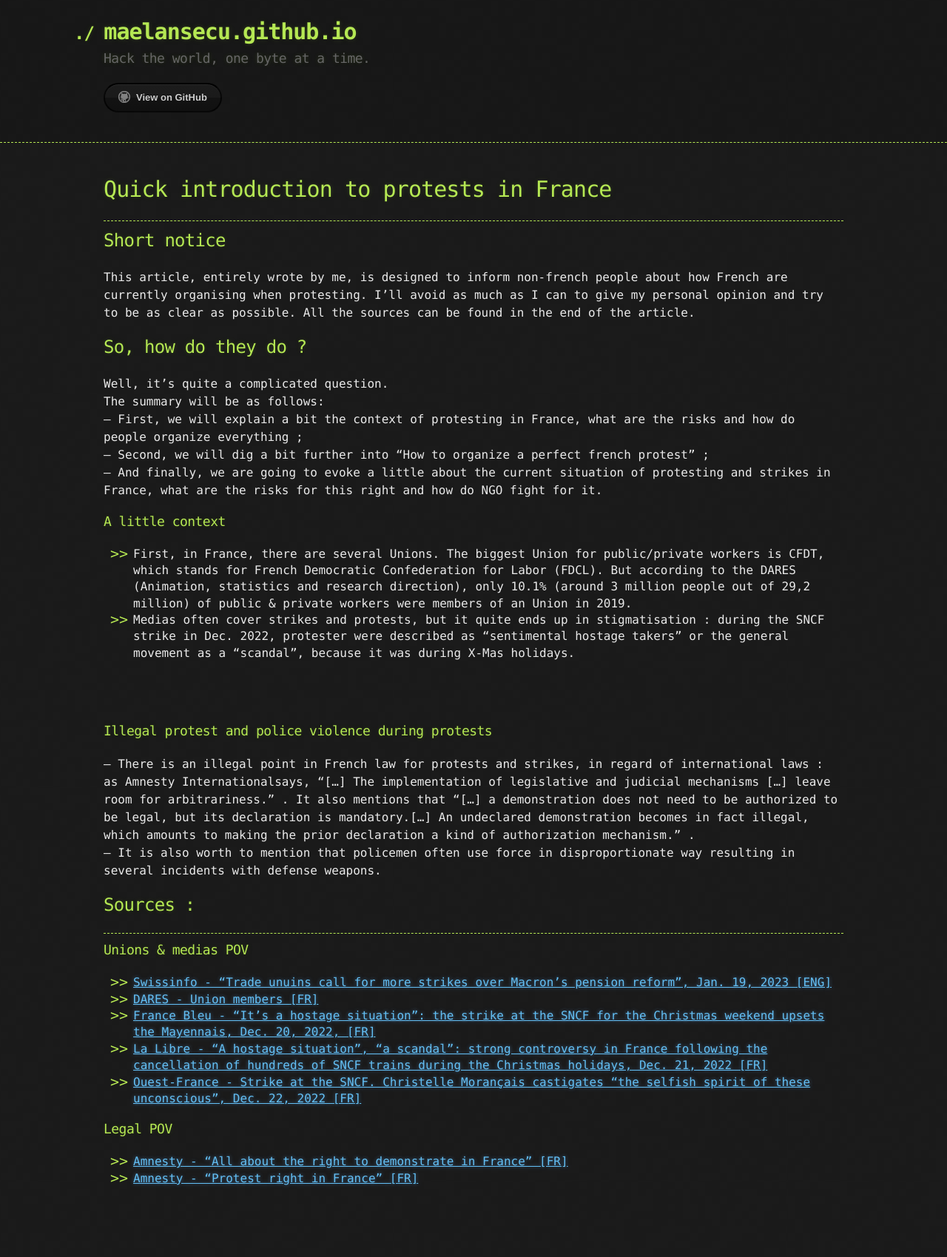
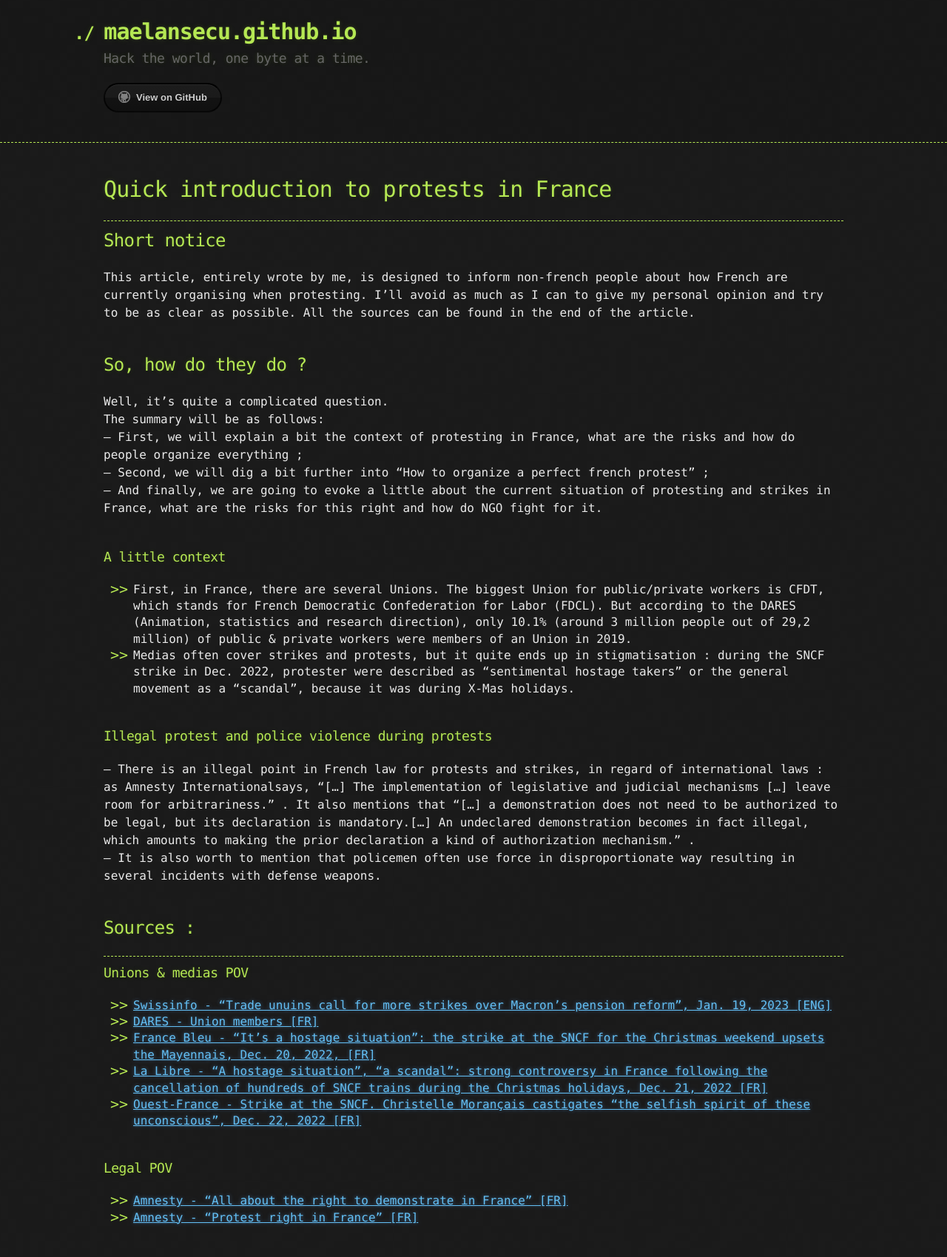
Before and after one commit to maelansecu/maelansecu.github.io, a Jekyll site: the page built from articles/how_do_french_protesters.md, in a window 1280 px wide. Shown: the whole page at 74% size. Built offline with Jekyll 4.4.1, drawn with Linux system fonts in a browser that asks for light colours; our own code applies the rules of GitHub Pages for plain Markdown files; before the commit the page ends 1624 px from its top, so only the background shows below that.

Commit message:
Update how_do_french_protesters.md

```diff
--- a/articles/how_do_french_protesters.md
+++ b/articles/how_do_french_protesters.md
@@ -10,7 +10,8 @@ layout: default
 
 This article, entirely wrote by me, is designed to inform non-french people about how French are currently organising when protesting.
 I'll avoid as much as I can to give my personal opinion and try to be as clear as possible.
-All the sources can be found in the end of the article.
+All the sources can be found in the end of the article.<br>
+<br>
 
 ## So, how do they do ?
 
@@ -19,21 +20,19 @@ The summary will be as follows:<br>
 -- First, we will explain a bit the context of protesting in France, what are the risks and how do people organize everything ;<br>
 -- Second, we will  dig a bit further into "How to organize a perfect french protest" ; <br>
 -- And finally, we are going to evoke a little about the current situation of protesting and strikes in France, what are the risks for this right and how do NGO fight for it. <br>
+<br>
 
 ### A little context
 
 - First, in France, there are several Unions. The biggest Union for public/private workers is CFDT, which stands for French Democratic Confederation for Labor (FDCL). But according to the DARES (Animation, statistics and research direction), only 10.1% (around 3 million people out of 29,2 million) of public & private workers were members of an Union in 2019. <br>
 - Medias often cover strikes and protests, but it quite ends up in stigmatisation : during the SNCF strike in Dec. 2022, protester were described as "sentimental hostage takers" or the general movement as a "scandal", because it was during X-Mas holidays.<br>
-
-<br>
 <br>
 
 ### Illegal protest and police violence during protests
 
 -- There is an illegal point in French law for protests and strikes, in regard of international laws : as Amnesty Internationalsays, "[...] The implementation of legislative and judicial mechanisms [...] leave room for arbitrariness." . It also mentions that "[...] a demonstration does not need to be authorized to be legal, but its declaration is mandatory.[...] An undeclared demonstration becomes in fact illegal, which amounts to making the prior declaration a kind of authorization mechanism." .<br>
 -- It is also worth to mention that policemen often use force in disproportionate way resulting in several incidents with defense weapons.<br>
-
-
+<br>
 
 ## Sources :
 
@@ -45,11 +44,13 @@ The summary will be as follows:<br>
 - [DARES - Union members [FR]](https://dares.travail-emploi.gouv.fr/donnees/la-syndicalisation)
 - [France Bleu - "It's a hostage situation": the strike at the SNCF for the Christmas weekend upsets the Mayennais, Dec. 20, 2022, [FR]](https://www.francebleu.fr/infos/societe/c-est-une-prise-d-otage-la-greve-a-la-sncf-pour-le-week-end-de-noel-contrarient-les-mayennais-3921103)
 - [La Libre - "A hostage situation", "a scandal": strong controversy in France following the cancellation of hundreds of SNCF trains during the Christmas holidays, Dec. 21, 2022 [FR]](https://www.lalibre.be/economie/entreprises-startup/2022/12/21/une-prise-dotage-un-scandale-vive-polemique-en-france-suite-a-lannulation-de-centaines-de-trains-sncf-lors-des-fetes-de-noel-UAEJVR24HZCG7OFKAWREW3EPVI/)
-- [Ouest-France - Strike at the SNCF. Christelle Morançais castigates "the selfish spirit of these unconscious", Dec. 22, 2022 [FR]](https://www.ouest-france.fr/pays-de-la-loire/nantes-44000/greve-a-la-sncf-christelle-morancais-fustige-l-esprit-egoiste-de-ces-inconscients-4782f01c-8203-11ed-95d2-87cbdb857717)
+- [Ouest-France - Strike at the SNCF. Christelle Morançais castigates "the selfish spirit of these unconscious", Dec. 22, 2022 [FR]](https://www.ouest-france.fr/pays-de-la-loire/nantes-44000/greve-a-la-sncf-christelle-morancais-fustige-l-esprit-egoiste-de-ces-inconscients-4782f01c-8203-11ed-95d2-87cbdb857717)<br>
+<br>
 
 ### Legal POV
 
 - [Amnesty - "All about the right to demonstrate in France" [FR]](https://www.amnesty.fr/focus/tout-savoir-sur-le-droit-de-manifester-en-france)
-- [Amnesty - "Protest right in France" [FR]](https://www.amnesty.fr/dossiers/droit-de-manifester-en-france)
+- [Amnesty - "Protest right in France" [FR]](https://www.amnesty.fr/dossiers/droit-de-manifester-en-france)<br>
+<br>
 
 <!--### Police violence-->
```
